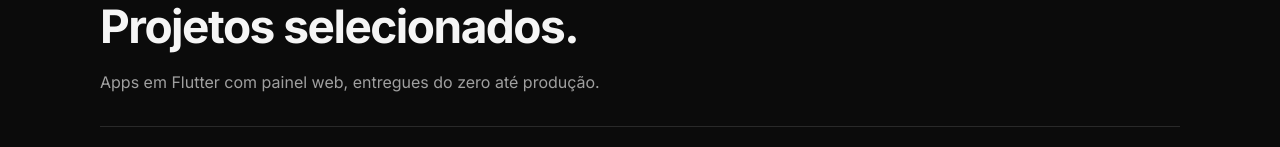
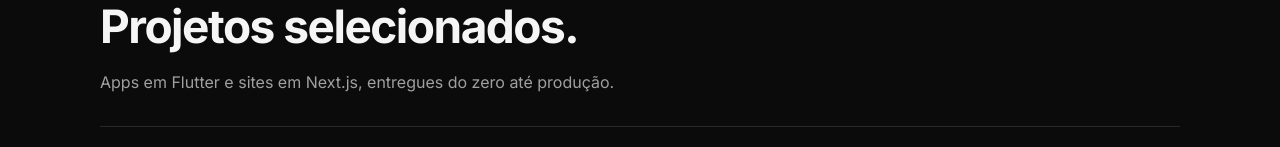
Before and after one commit to dutrathiagodev/portifolio, a Next.js app: page /projetos in a window 1280 px wide. Shown: the part 170-317 px from the top of the page. Built offline with nearby package versions, Linux system fonts and the light colour scheme.

Commit message:
docs: ajusta o texto de abertura da página de projetos

```diff
--- a/src/content/projetos.ts
+++ b/src/content/projetos.ts
@@ -4,7 +4,7 @@ export const projectsContent: ProjectsContent = {
   heading: {
     label: "PROJETOS",
     title: "Projetos selecionados.",
-    lead: "Apps em Flutter com painel web, entregues do zero até produção.",
+    lead: "Apps em Flutter e sites em Next.js, entregues do zero até produção.",
   },
   projects: [
     {
```
